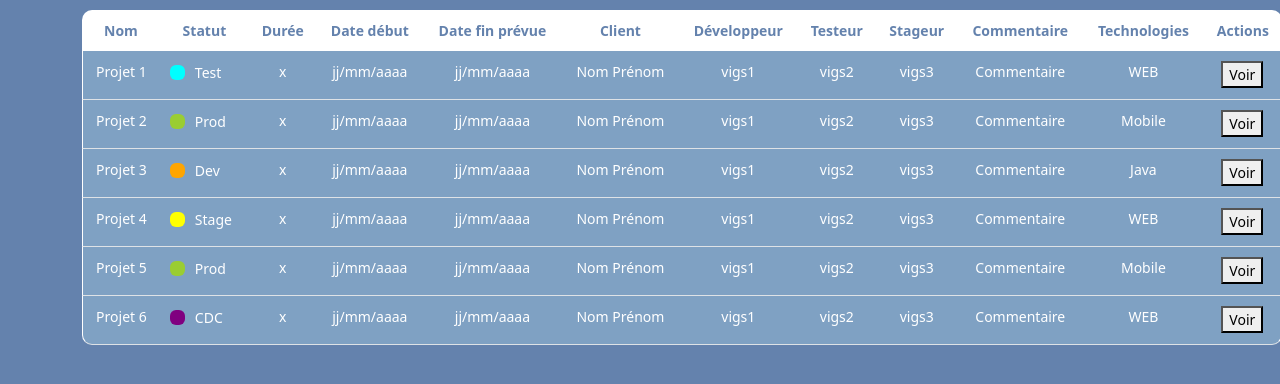
After one commit to Blyss09/ProjetStage, a PHP site: page /components/tableaux/tableListeProj.html in a window 1280 px wide. The commit adds this page. Shown: the top 384 px of the page. Run offline with PHP 8.4, Linux system fonts and the light colour scheme.

Commit message:
tableau + scss a jour
Liste des projets

```diff
--- a/components/navbar/collabNav.html
+++ b/components/navbar/collabNav.html
@@ -1,13 +1,16 @@
 <!DOCTYPE html>
 <html lang="en">
+
 <head>
     <meta charset="UTF-8">
     <meta name="viewport" content="width=device-width, initial-scale=1.0">
     <title>Document</title>
-    <link href="https://cdn.jsdelivr.net/npm/bootstrap@5.3.3/dist/css/bootstrap.min.css" rel="stylesheet" integrity="sha384-QWTKZyjpPEjISv5WaRU9OFeRpok6YctnYmDr5pNlyT2bRjXh0JMhjY6hW+ALEwIH" crossorigin="anonymous">
+    <link href="https://cdn.jsdelivr.net/npm/bootstrap@5.3.3/dist/css/bootstrap.min.css" rel="stylesheet"
+        integrity="sha384-QWTKZyjpPEjISv5WaRU9OFeRpok6YctnYmDr5pNlyT2bRjXh0JMhjY6hW+ALEwIH" crossorigin="anonymous">
     <link rel="stylesheet" href="https://cdn.jsdelivr.net/npm/bootstrap-icons@1.11.3/font/bootstrap-icons.min.css">
     <link rel="stylesheet" href="nav.css">
 </head>
+
 <body>
     <ul class="nav flex-column container">
         <li class="nav-item">
@@ -24,4 +27,5 @@
         integrity="sha384-YvpcrYf0tY3lHB60NNkmXc5s9fDVZLESaAA55NDzOxhy9GkcIdslK1eN7N6jIeHz"
         crossorigin="anonymous"></script>
 </body>
+
 </html>
--- /dev/null
+++ b/components/tableaux/table.css
@@ -0,0 +1,141 @@
+body {
+  background-color: rgb(100, 130, 173);
+}
+
+span {
+  color: white;
+}
+
+.main {
+  text-align: center;
+}
+
+.waiting {
+  width: 15px;
+  height: 15px;
+  background-color: red;
+  border-radius: 6px;
+  display: inline-block;
+  margin-right: 10px;
+}
+
+.finished {
+  width: 15px;
+  height: 15px;
+  background-color: green;
+  border-radius: 6px;
+  display: inline-block;
+  margin-right: 10px;
+}
+
+.doing {
+  width: 15px;
+  height: 15px;
+  background-color: orange;
+  border-radius: 6px;
+  display: inline-block;
+  margin-right: 10px;
+}
+
+.test {
+  width: 15px;
+  height: 15px;
+  background-color: cyan;
+  border-radius: 6px;
+  display: inline-block;
+  margin-right: 10px;
+}
+
+.prod {
+  width: 15px;
+  height: 15px;
+  background-color: yellowgreen;
+  border-radius: 6px;
+  display: inline-block;
+  margin-right: 10px;
+}
+
+.stage {
+  width: 15px;
+  height: 15px;
+  background-color: yellow;
+  border-radius: 6px;
+  display: inline-block;
+  margin-right: 10px;
+}
+
+.dev {
+  width: 15px;
+  height: 15px;
+  background-color: orange;
+  border-radius: 6px;
+  display: inline-block;
+  margin-right: 10px;
+}
+
+.doing {
+  width: 15px;
+  height: 15px;
+  background-color: orange;
+  border-radius: 6px;
+  display: inline-block;
+  margin-right: 10px;
+}
+
+.cdc {
+  width: 15px;
+  height: 15px;
+  background-color: purple;
+  border-radius: 6px;
+  display: inline-block;
+  margin-right: 10px;
+}
+
+.container {
+  margin-top: 10px;
+}
+
+.table {
+  padding: 0;
+  width: 1200px;
+  font-size: 14px;
+  border-collapse: separate;
+  border-spacing: 0px;
+}
+.table .statut {
+  display: flex;
+  align-items: center;
+  padding-top: 11px;
+  padding-bottom: 16px;
+}
+.table th, .table td {
+  padding: 10px;
+}
+.table th {
+  color: rgb(100, 130, 173);
+  background-color: white;
+  font-weight: 600;
+  border: 0;
+}
+.table th:first-child {
+  border-top-left-radius: 10px;
+}
+.table th:last-child {
+  border-top-right-radius: 10px;
+}
+.table td {
+  background-color: rgb(127, 161, 195);
+  color: white;
+}
+.table td:first-child {
+  border-left: 1px solid white;
+}
+.table td:last-child {
+  border-right: 1px solid white;
+}
+.table tr:last-child td:first-child {
+  border-bottom-left-radius: 10px;
+}
+.table tr:last-child td:last-child {
+  border-bottom-right-radius: 10px;
+}/*# sourceMappingURL=table.css.map */
--- /dev/null
+++ b/components/tableaux/table.scss
@@ -0,0 +1,68 @@
+@import '../../styles/styles.scss';
+@import '../status/status.scss';
+
+.container {
+    margin-top: 10px;
+}
+
+.table {
+    padding: 0;
+    width: 1200px;
+    font-size: 14px;
+    border-collapse: separate;
+    border-spacing: 0px;
+
+    .statut {
+        display: flex;
+        align-items: center;
+        padding-top: 11px;
+        padding-bottom: 16px;
+    }
+
+    th, td {
+        padding: 10px;
+    }
+
+    th {
+        color: $pageBackground;
+        background-color: white;
+        font-weight: 600;
+        border: 0;
+
+        &:first-child {
+            border-top-left-radius: 10px;
+        }
+
+        &:last-child {
+            border-top-right-radius: 10px;
+        }
+    }
+
+    td {
+        background-color: $rowCollor;
+        color: white;
+
+        &:first-child {
+            border-left: 1px solid white;
+        }
+
+        &:last-child {
+            border-right: 1px solid white;
+        }
+    }
+
+    tr {
+        &:last-child {
+
+            td {
+                &:first-child {
+                    border-bottom-left-radius: 10px;
+                }
+
+                &:last-child {
+                    border-bottom-right-radius: 10px;
+                }
+            }
+        }
+    }
+}
--- /dev/null
+++ b/components/tableaux/tableListeProj.html
@@ -0,0 +1,144 @@
+<!DOCTYPE html>
+<html lang="en">
+
+<head>
+    <meta charset="UTF-8">
+    <meta name="viewport" content="width=device-width, initial-scale=1.0">
+    <title>Document</title>
+    <link href="https://cdn.jsdelivr.net/npm/bootstrap@5.3.3/dist/css/bootstrap.min.css" rel="stylesheet"
+        integrity="sha384-QWTKZyjpPEjISv5WaRU9OFeRpok6YctnYmDr5pNlyT2bRjXh0JMhjY6hW+ALEwIH" crossorigin="anonymous">
+    <link rel="stylesheet" href="https://cdn.jsdelivr.net/npm/bootstrap-icons@1.11.3/font/bootstrap-icons.min.css">
+    <link rel="stylesheet" href="table.css">
+</head>
+
+<body>
+  <div class="container">
+    <table class="table text-center">
+        <thead>
+          <tr>
+            <th scope="col">Nom</th>
+            <th scope="col">Statut</th>
+            <th scope="col">Durée</th>
+            <th scope="col">Date début</th>
+            <th scope="col">Date fin prévue</th>
+            <th scope="col">Client</th>
+            <th scope="col">Développeur</th>
+            <th scope="col">Testeur</th>
+            <th scope="col">Stageur</th>
+            <th scope="col">Commentaire</th>
+            <th scope="col">Technologies</th>
+            <th scope="col">Actions</th>
+          </tr>
+        </thead>
+        <tbody>
+          <tr>
+            <td>Projet 1</td>
+            <td class="statut">
+              <div class="test"></div>
+              <span>Test</span>
+            </td>
+            <td>x</td>
+            <td>jj/mm/aaaa</td>
+            <td>jj/mm/aaaa</td>
+            <td>Nom Prénom</td>
+            <td>vigs1</td>
+            <td>vigs2</td>
+            <td>vigs3</td>
+            <td>Commentaire</td>
+            <td>WEB</td>
+            <td><button>Voir</button></td>
+          </tr>
+          <tr>
+            <td>Projet 2</td>
+            <td class="statut">
+              <div class="prod"></div>
+              <span>Prod</span>
+            </td>
+            <td>x</td>
+            <td>jj/mm/aaaa</td>
+            <td>jj/mm/aaaa</td>
+            <td>Nom Prénom</td>
+            <td>vigs1</td>
+            <td>vigs2</td>
+            <td>vigs3</td>
+            <td>Commentaire</td>
+            <td>Mobile</td>
+            <td><button>Voir</button></td>
+          </tr>
+          <tr>
+            <td>Projet 3</td>
+            <td class="statut">
+              <div class="dev"></div>
+              <span>Dev</span>
+            </td>
+            <td>x</td>
+            <td>jj/mm/aaaa</td>
+            <td>jj/mm/aaaa</td>
+            <td>Nom Prénom</td>
+            <td>vigs1</td>
+            <td>vigs2</td>
+            <td>vigs3</td>
+            <td>Commentaire</td>
+            <td>Java</td>
+            <td><button>Voir</button></td>
+          </tr>
+          <tr>
+            <td>Projet 4</td>
+            <td class="statut">
+              <div class="stage"></div>
+              <span>Stage</span>
+            </td>
+            <td>x</td>
+            <td>jj/mm/aaaa</td>
+            <td>jj/mm/aaaa</td>
+            <td>Nom Prénom</td>
+            <td>vigs1</td>
+            <td>vigs2</td>
+            <td>vigs3</td>
+            <td>Commentaire</td>
+            <td>WEB</td>
+            <td><button>Voir</button></td>
+          </tr>
+          <tr>
+            <td>Projet 5</td>
+            <td class="statut">
+              <div class="prod"></div>
+              <span>Prod</span>
+            </td>
+            <td>x</td>
+            <td>jj/mm/aaaa</td>
+            <td>jj/mm/aaaa</td>
+            <td>Nom Prénom</td>
+            <td>vigs1</td>
+            <td>vigs2</td>
+            <td>vigs3</td>
+            <td>Commentaire</td>
+            <td>Mobile</td>
+            <td><button>Voir</button></td>
+          </tr>
+          <tr>
+            <td>Projet 6</td>
+            <td class="statut">
+              <div class="cdc"></div>
+              <span>CDC</span>
+            </td>
+            <td>x</td>
+            <td>jj/mm/aaaa</td>
+            <td>jj/mm/aaaa</td>
+            <td>Nom Prénom</td>
+            <td>vigs1</td>
+            <td>vigs2</td>
+            <td>vigs3</td>
+            <td>Commentaire</td>
+            <td>WEB</td>
+            <td><button>Voir</button></td>
+          </tr>
+        </tbody>
+      </table>
+</div>
+    <script src="https://cdn.jsdelivr.net/npm/bootstrap@5.3.3/dist/js/bootstrap.bundle.min.js"
+        integrity="sha384-YvpcrYf0tY3lHB60NNkmXc5s9fDVZLESaAA55NDzOxhy9GkcIdslK1eN7N6jIeHz"
+        crossorigin="anonymous"></script>
+</body>
+
+</html>
--- a/styles/styles.scss
+++ b/styles/styles.scss
@@ -8,3 +8,6 @@ $returnButton: rgb(35,28,138); //Boutton retour
 $returnButtonPag: rgb(103, 103, 103); //Boutton retour de la pagination
 $managerColor: rgb(55, 24, 94);
 $adminColor: rgb(170, 18, 18);
+
+//tableaux
+$rowCollor: rgba(127, 161, 195);
```
Also changed, not shown: 1 other file.
